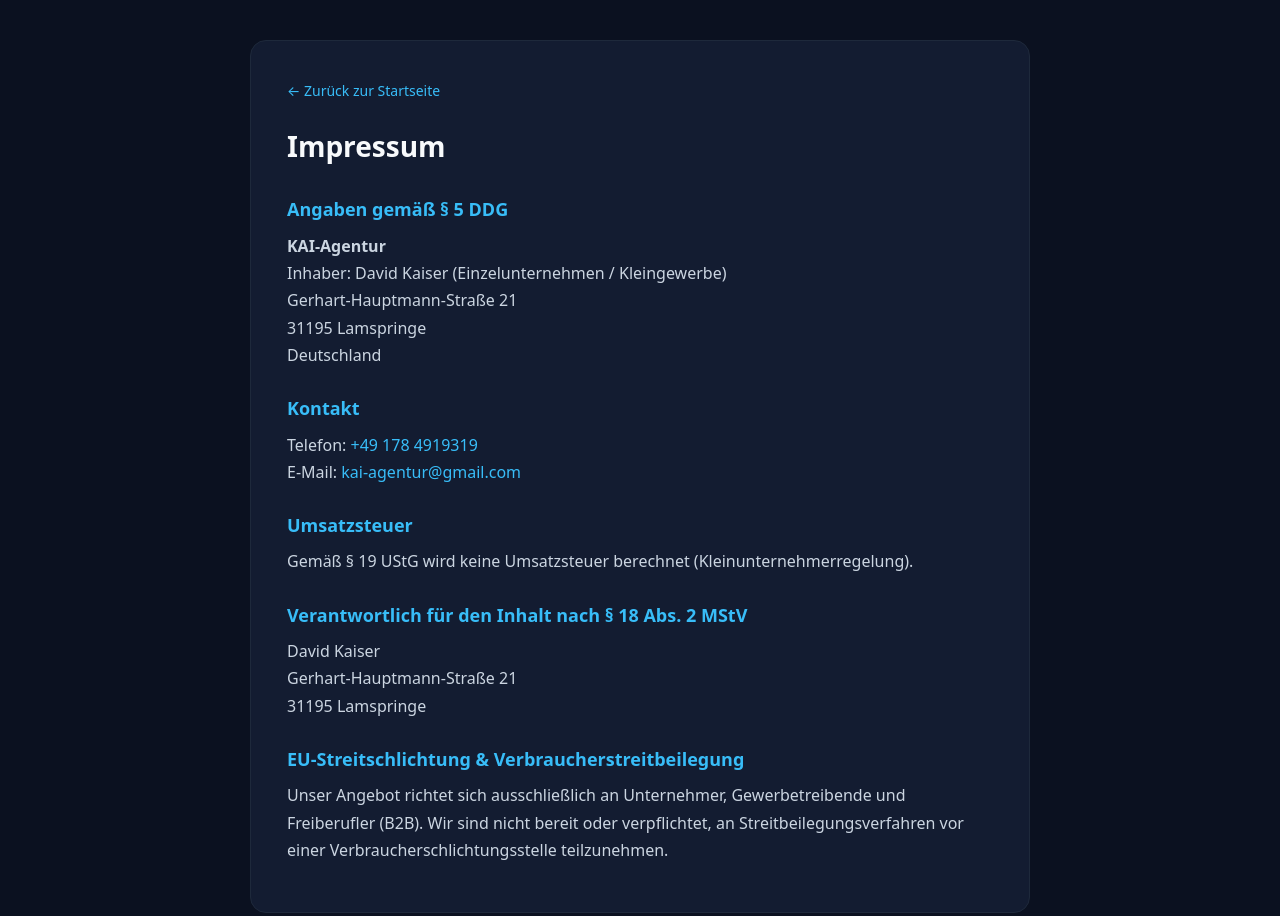
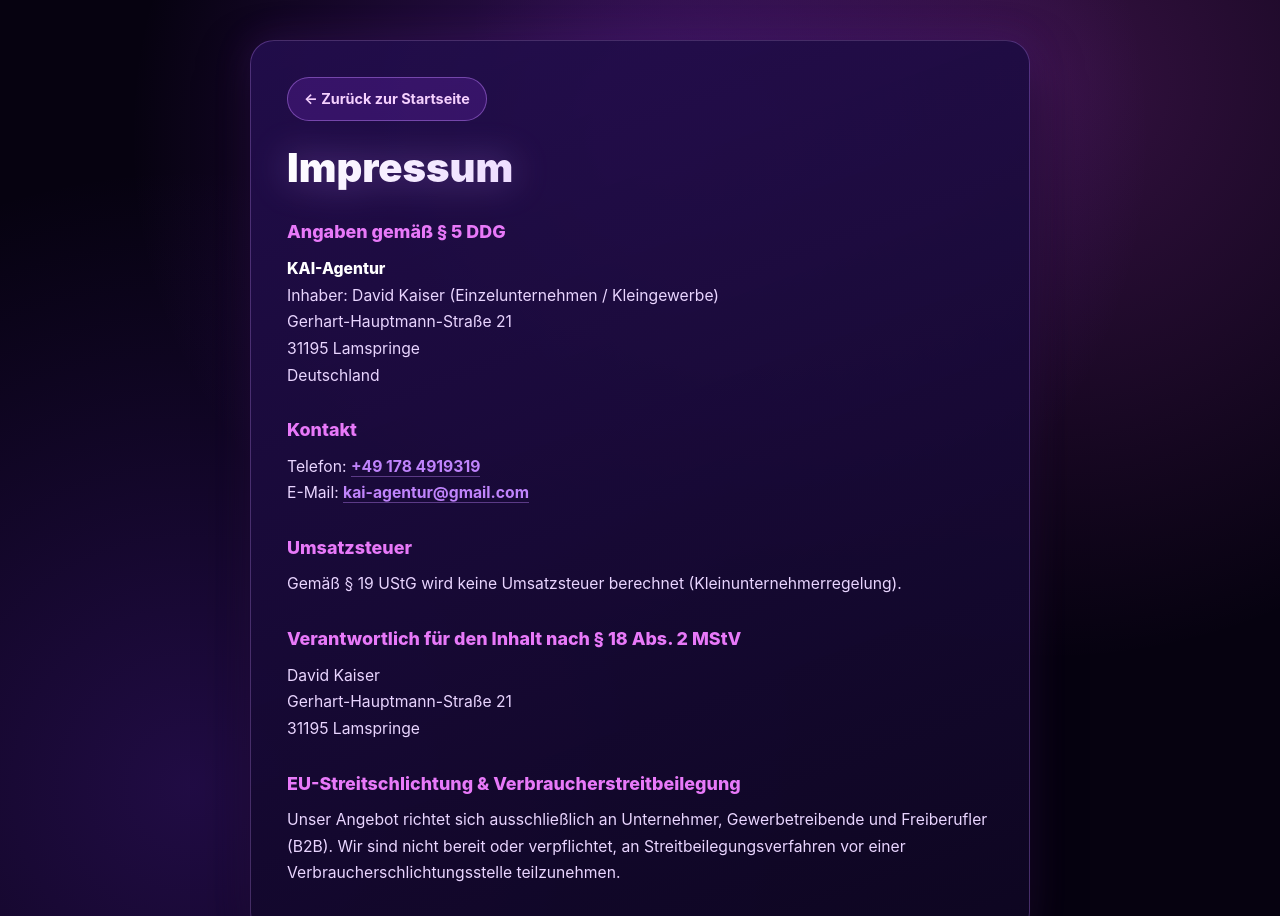
Before and after one commit to davidkaiser959-jpg/kai-agentur, a website: page impressum.html in a window 1280 px wide. Shown: the top 916 px of the page. Drawn offline with Linux system fonts and the light colour scheme.

Commit message:
Update impressum.html

```diff
--- a/impressum.html
+++ b/impressum.html
@@ -2,18 +2,128 @@
 <html lang="de">
 <head>
   <meta charset="UTF-8" />
-  <meta name="viewport" content="width=device-width, initial-scale=1.0" />
-  <title>Impressum | KAI-Agentur</title>
+  <meta name="viewport" content="width=device-width, initial-scale=1.0, viewport-fit=cover" />
+  <title>Impressum | KAI Agentur</title>
   <style>
-    * { box-sizing: border-box; margin: 0; padding: 0; font-family: system-ui, -apple-system, sans-serif; }
-    body { background: #0b1120; color: #f8fafc; line-height: 1.7; padding: 40px 20px; }
-    .container { max-width: 780px; margin: 0 auto; background: #131c31; border: 1px solid #1e293b; border-radius: 16px; padding: 36px; }
-    h1 { font-size: 28px; margin-bottom: 24px; }
-    h2 { font-size: 18px; margin: 24px 0 8px; color: #38bdf8; }
-    p { color: #cbd5e1; margin-bottom: 12px; }
-    a { color: #38bdf8; text-decoration: none; }
-    a:hover { text-decoration: underline; }
-    .back { display: inline-block; margin-bottom: 20px; font-size: 14px; }
+    :root {
+      --bg: #060210;
+      --card: rgba(24, 11, 54, 0.88);
+      --card-border: rgba(192, 132, 252, 0.3);
+      --text: #faf5ff;
+      --muted: #e9d5ff;
+      --sub-muted: #c4b5fd;
+      --uv: #9333ea;
+      --uv-bright: #c084fc;
+      --uv-pink: #e879f9;
+      --uv-glow: 0 0 24px rgba(168, 85, 247, 0.45), 0 0 54px rgba(192, 132, 252, 0.2);
+    }
+
+    *, *::before, *::after {
+      box-sizing: border-box;
+      margin: 0;
+      padding: 0;
+    }
+
+    body {
+      font-family: -apple-system, BlinkMacSystemFont, "Segoe UI", Roboto, Inter, Helvetica, Arial, sans-serif;
+      background:
+        radial-gradient(circle at 50% 14%, rgba(147, 51, 234, 0.34) 0%, transparent 48%),
+        radial-gradient(circle at 82% 8%, rgba(217, 70, 239, 0.22) 0%, transparent 42%),
+        radial-gradient(circle at 15% 80%, rgba(109, 40, 217, 0.26) 0%, transparent 46%),
+        var(--bg);
+      color: var(--text);
+      line-height: 1.7;
+      min-height: 100vh;
+      min-height: 100dvh;
+      padding: 40px 20px calc(48px + env(safe-area-inset-bottom));
+    }
+
+    .container {
+      max-width: 780px;
+      margin: 0 auto;
+      background: linear-gradient(160deg, rgba(35, 14, 78, 0.9), rgba(14, 6, 34, 0.96));
+      border: 1px solid var(--card-border);
+      border-radius: 24px;
+      padding: 36px;
+      box-shadow: 0 20px 50px rgba(0, 0, 0, 0.55), 0 0 36px rgba(147, 51, 234, 0.2);
+    }
+
+    .back {
+      display: inline-flex;
+      align-items: center;
+      gap: 6px;
+      margin-bottom: 24px;
+      padding: 9px 16px;
+      border-radius: 999px;
+      background: rgba(147, 51, 234, 0.2);
+      border: 1px solid rgba(192, 132, 252, 0.45);
+      color: #f5d0fe;
+      font-size: 0.9rem;
+      font-weight: 750;
+      text-decoration: none;
+      transition: transform 0.16s ease, background 0.2s ease, border-color 0.2s ease;
+    }
+
+    .back:hover {
+      transform: translateY(-1px);
+      background: rgba(168, 85, 247, 0.32);
+      border-color: var(--uv-pink);
+      color: #ffffff;
+    }
+
+    h1 {
+      font-size: clamp(1.9rem, 4vw, 2.5rem);
+      font-weight: 900;
+      line-height: 1.15;
+      margin-bottom: 24px;
+      background: linear-gradient(120deg, #ffffff 0%, #e9d5ff 40%, #c084fc 75%, #e879f9 100%);
+      -webkit-background-clip: text;
+      background-clip: text;
+      -webkit-text-fill-color: transparent;
+      filter: drop-shadow(0 0 18px rgba(192, 132, 252, 0.4));
+    }
+
+    h2 {
+      font-size: 1.12rem;
+      font-weight: 800;
+      margin: 26px 0 8px;
+      color: var(--uv-pink);
+    }
+
+    p {
+      color: var(--muted);
+      margin-bottom: 12px;
+      font-size: 0.98rem;
+    }
+
+    p strong {
+      color: #ffffff;
+      font-weight: 800;
+    }
+
+    a:not(.back) {
+      color: var(--uv-bright);
+      text-decoration: none;
+      font-weight: 650;
+      border-bottom: 1px solid rgba(192, 132, 252, 0.4);
+      transition: color 0.15s ease, border-color 0.15s ease;
+    }
+
+    a:not(.back):hover {
+      color: #f5d0fe;
+      border-bottom-color: var(--uv-pink);
+    }
+
+    @media (max-width: 560px) {
+      body {
+        padding: 24px 14px calc(36px + env(safe-area-inset-bottom));
+      }
+
+      .container {
+        padding: 24px 20px;
+        border-radius: 20px;
+      }
+    }
   </style>
 </head>
 <body>
```
